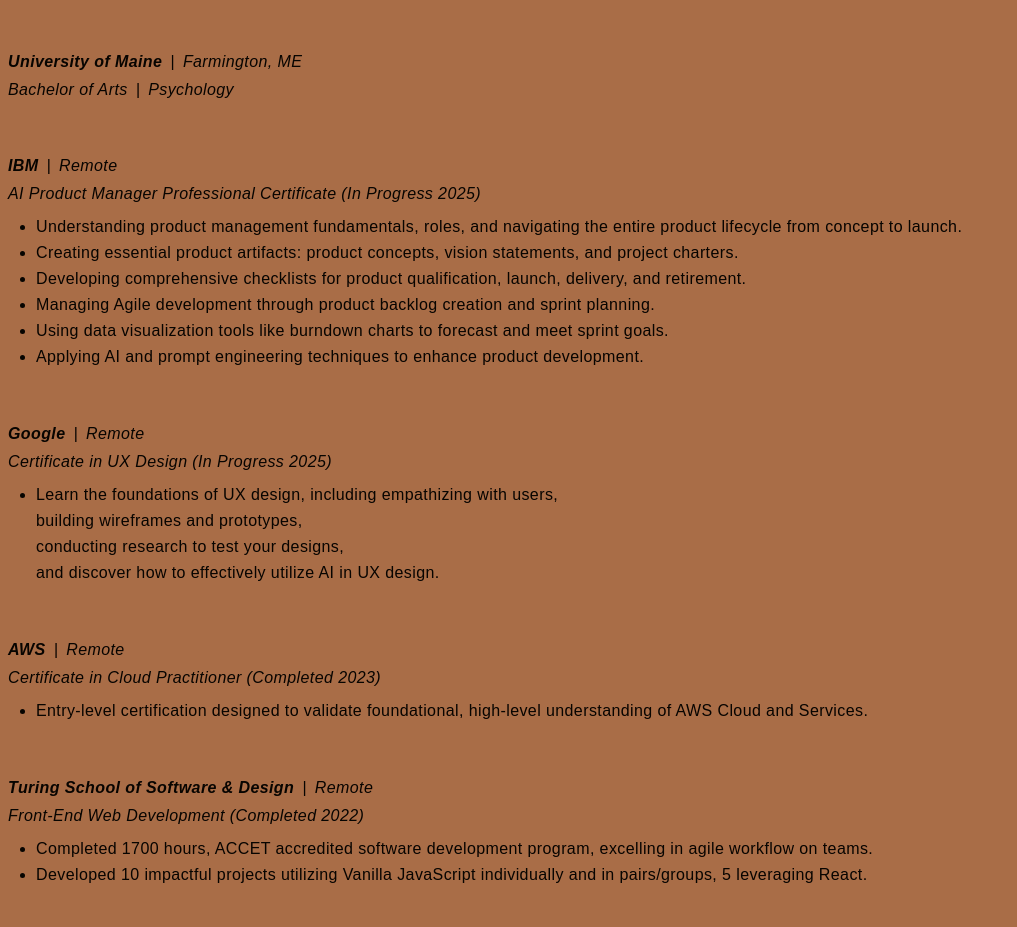
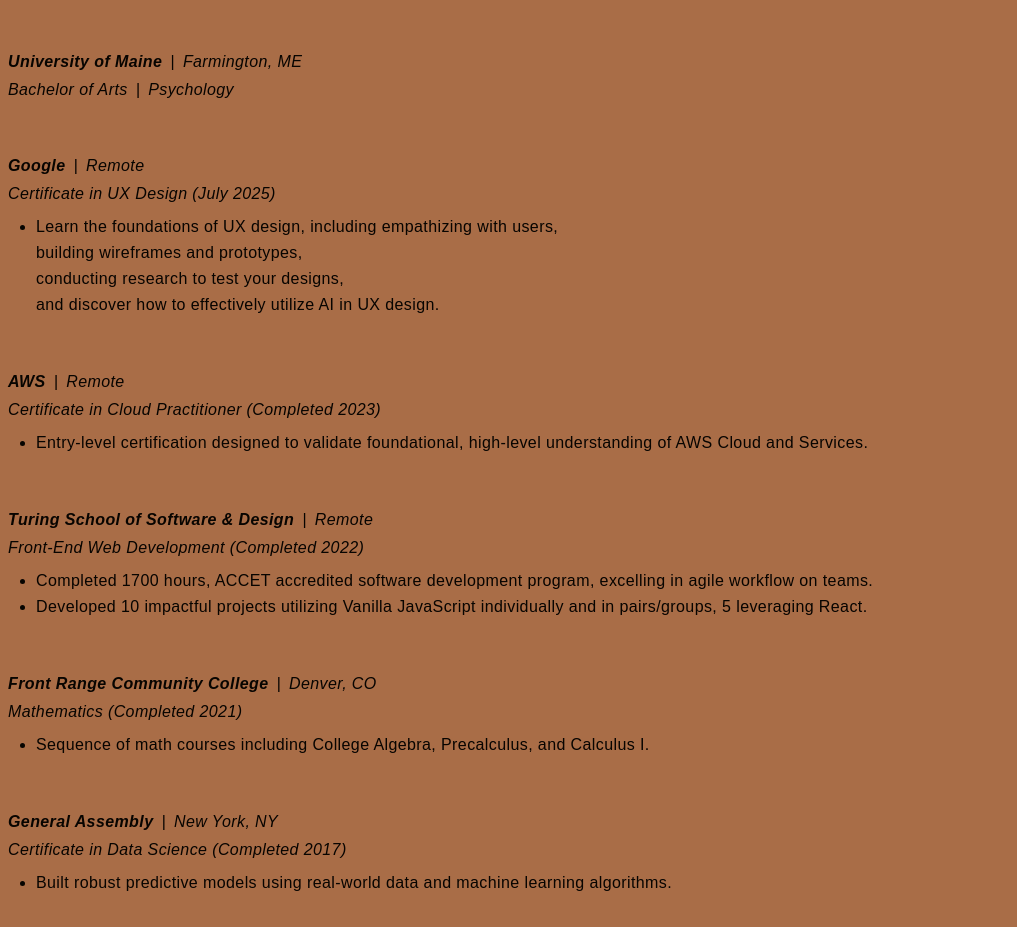
Before and after one commit to alinix1/portfolio-demo, a Next.js app: page /resume in a window 1280 px wide. Shown: the part 2589-3516 px from the top of the page, without its empty margins (0-1017 px from the left). Built offline with nearby package versions, Linux system fonts and the light colour scheme.

Commit message:
comment out certification

```diff
--- a/src/pages/resume.jsx
+++ b/src/pages/resume.jsx
@@ -385,49 +385,33 @@
             <span className="px-2">|</span>Psychology
           </p>
         </div>
-        <div className="py-6">
+        {/* <div className="py-6">
           <p className="italic">
-            <span className="font-bold italic">IBM</span>
+            <span className="font-bold italic">Google</span>
             <span className="px-2">|</span>Remote
           </p>
           <p className="py-1 italic">
-            AI Product Manager Professional Certificate (In Progress 2025)
+            Data Analytics Certificate (In Progress 2025)
           </p>
           <ul className="list-disc list-outside px-7 py-1 leading-relaxed">
             <li>
-              Understanding product management fundamentals, roles, and
-              navigating the entire product lifecycle from concept to launch.
-            </li>
-            <li>
-              Creating essential product artifacts: product concepts, vision
-              statements, and project charters.
-            </li>
-            <li>
-              Developing comprehensive checklists for product qualification,
-              launch, delivery, and retirement.
-            </li>
-            <li>
-              Managing Agile development through product backlog creation and
-              sprint planning.
-            </li>
-            <li>
-              Using data visualization tools like burndown charts to forecast
-              and meet sprint goals.
-            </li>
-            <li>
-              Applying AI and prompt engineering techniques to enhance product
-              development.
+              Learn data preparation, processing, and analysis to inform
+              business decisions,
+              <br />
+              create data visualizations and dashboards,
+              <br />
+              conduct statistical analysis and hypothesis testing,
+              <br />
+              and utilize R programming and AI tools for advanced analytics.
             </li>
           </ul>
-        </div>
+        </div> */}
         <div className="py-6">
           <p className="italic">
             <span className="font-bold italic">Google</span>
             <span className="px-2">|</span>Remote
           </p>
-          <p className="py-1 italic">
-            Certificate in UX Design (In Progress 2025)
-          </p>
+          <p className="py-1 italic">Certificate in UX Design (July 2025)</p>
           <ul className="list-disc list-outside px-7 py-1 leading-relaxed">
             <li>
               Learn the foundations of UX design, including empathizing with
```
